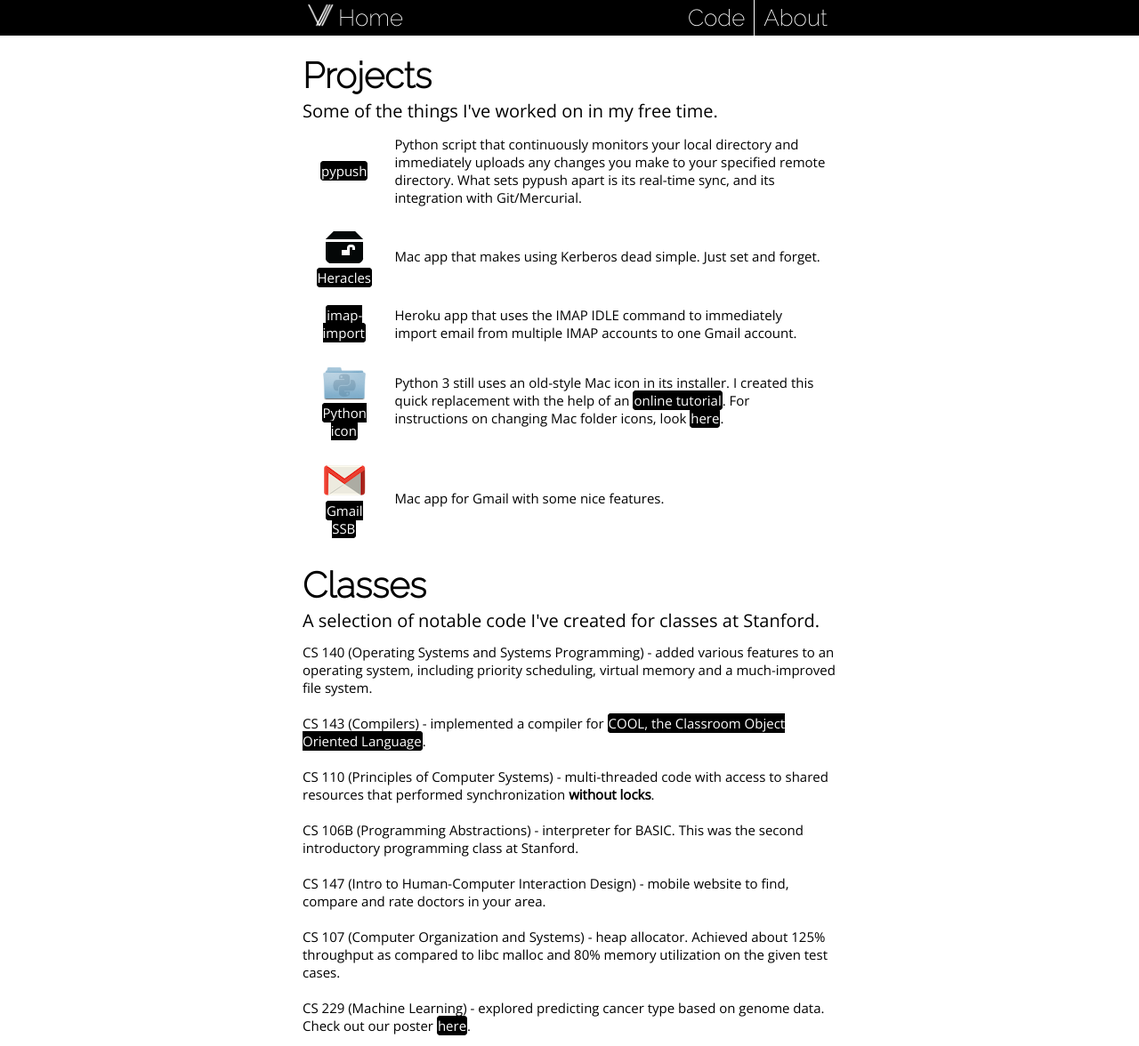
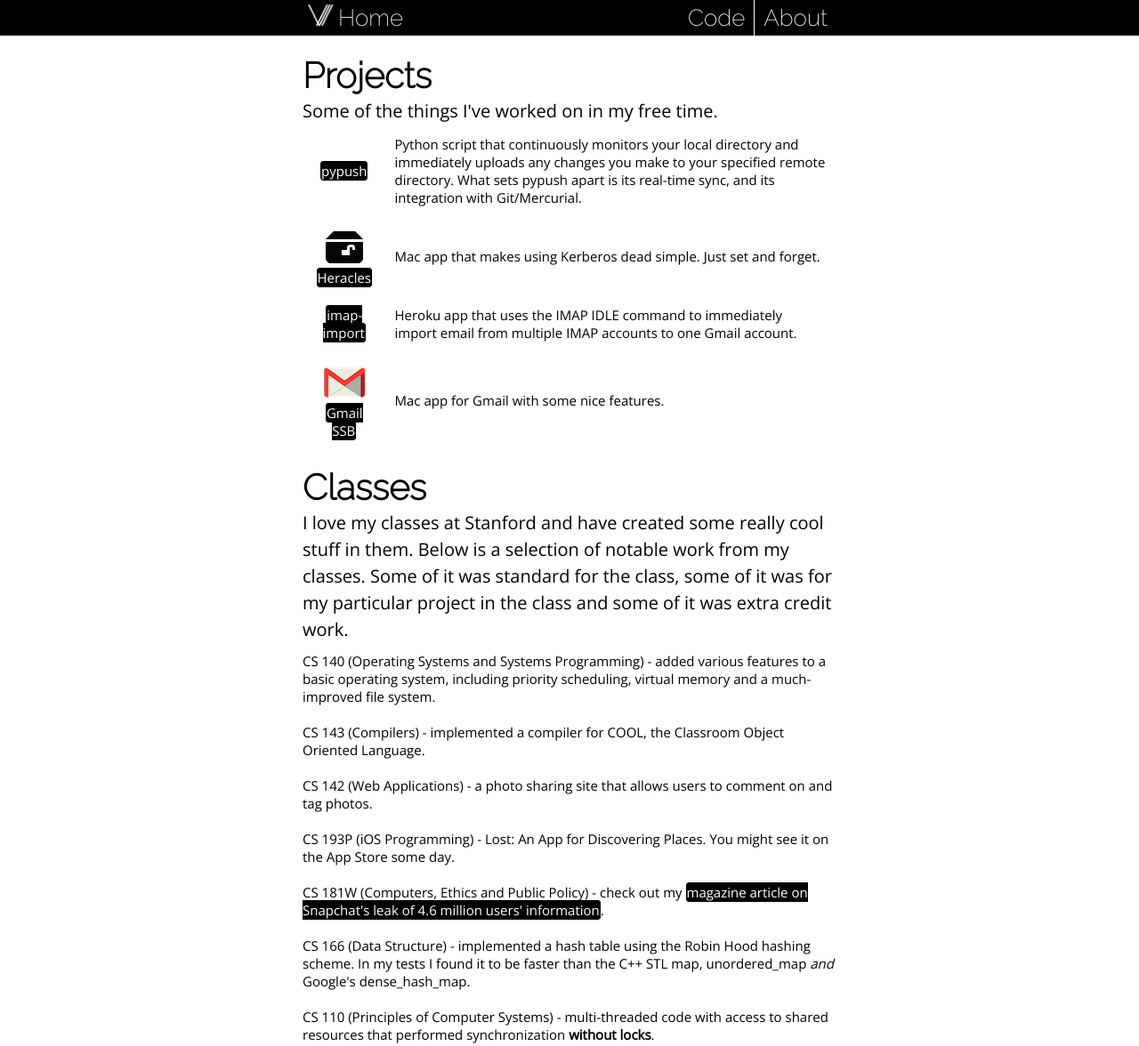
Before and after one commit to viveksjain/vivekja.in, a plain HTML site: page code.html in a window 1280 px wide. Shown: the top 1176 px of the page at 89% size. Drawn offline with nearby package versions, Linux system fonts and the light colour scheme.

Commit message:
Update classes, remove old Python icon

```diff
--- a/code.html
+++ b/code.html
@@ -65,14 +65,6 @@
           </tr>
           <tr>
             <td>
-              <img src="icons/python-folder.png" alt="Python folder"><a href="icons/python-folder.png" class="link">Python icon</a>
-            </td>
-            <td>
-              <a href="icons/python-folder.png">Python 3 still uses an old-style Mac icon in its installer. I created this quick replacement with the help of an </a><a href="http://www.tutorial9.net/tutorials/photoshop-tutorials/photoshop-tutorial-design-the-mac-os-x-leopard-folder/" class="link">online tutorial</a><a href="icons/python-folder.png">. For instructions on changing Mac folder icons, look </a><a href="http://support.apple.com/kb/PH10847?viewlocale=en_US&amp;locale=en_US" class="link">here</a>.
-            </td>
-          </tr>
-          <tr>
-            <td>
               <img src="icons/gmail.png" alt="Gmail app"><a href="https://github.com/viveksjain/gmail-ssb" class="link">Gmail SSB</a>
             </td>
             <td>
@@ -82,11 +74,19 @@
         </table>
 
         <h1>Classes</h1>
-        <p>A selection of notable code I've created for classes at Stanford.</p>
+        <p>I love my classes at Stanford and have created some really cool stuff in them. Below is a selection of notable work from my classes. Some of it was standard for the class, some of it was for my particular project in the class and some of it was extra credit work.</p>
         <p id="class-code">
-          CS 140 (Operating Systems and Systems Programming) - added various features to an operating system, including priority scheduling, virtual memory and a much-improved file system.
+          CS 140 (Operating Systems and Systems Programming) - added various features to a basic operating system, including priority scheduling, virtual memory and a much-improved file system.
           <br><br>
-          CS 143 (Compilers) - implemented a compiler for <a href="http://en.wikipedia.org/wiki/Cool_(programming_language)" class="link">COOL, the Classroom Object Oriented Language</a>.
+          CS 143 (Compilers) - implemented a compiler for COOL, the Classroom Object Oriented Language.
+          <br><br>
+          CS 142 (Web Applications) - a photo sharing site that allows users to comment on and tag photos.
+          <br><br>
+          CS 193P (iOS Programming) - Lost: An App for Discovering Places. You might see it on the App Store some day.
+          <br><br>
+          CS 181W (Computers, Ethics and Public Policy) - check out my <a href="downloads/cs181w-snapchat.pdf" class="link">magazine article on Snapchat's leak of 4.6 million users' information</a>.
+          <br><br>
+          CS 166 (Data Structure) - implemented a hash table using the Robin Hood hashing scheme. In my tests I found it to be faster than the C++ STL map, unordered_map <em>and</em> Google's dense_hash_map.
           <br><br>
           CS 110 (Principles of Computer Systems) - multi-threaded code with access to shared resources that performed synchronization <b>without locks</b>.
           <br><br>
```
Also changed, not shown: icons/python-folder.png (deleted), 1 other file.
